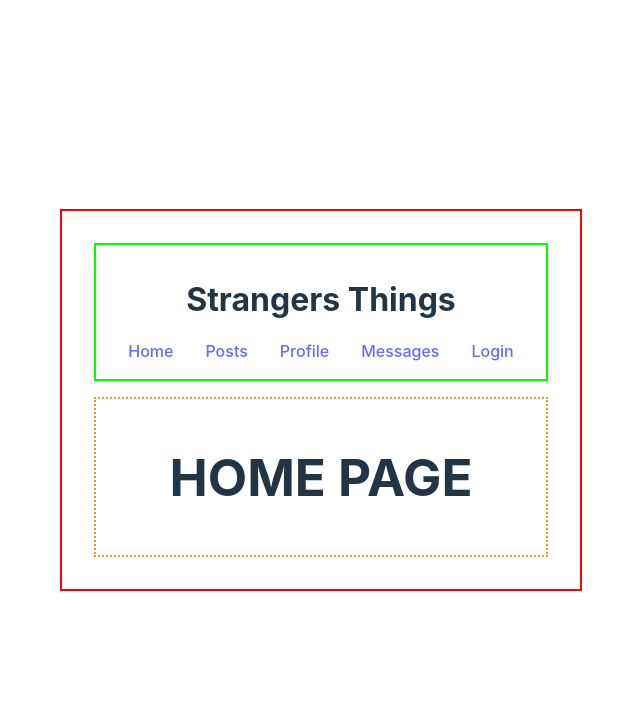
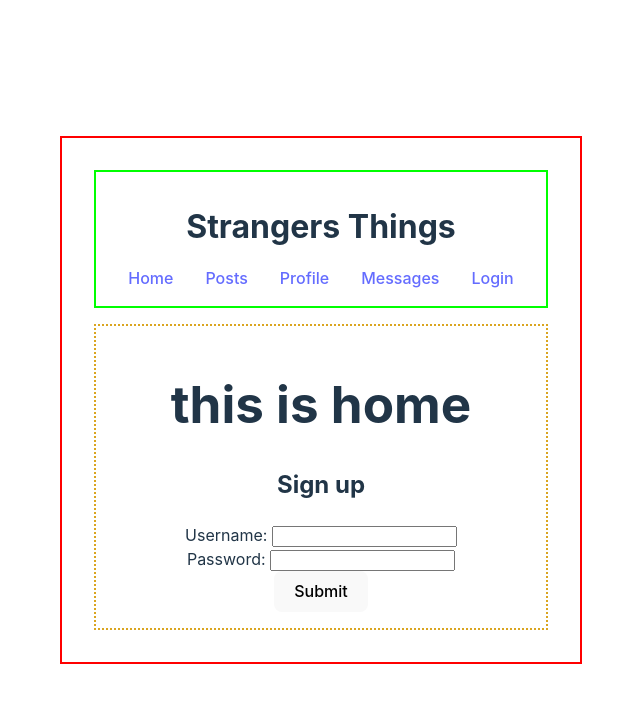
Before and after one commit to echeng0123/block30a-career-simulation-strangers-things, a React (Vite) app: page /home in a window 1280 px wide. Shown: the top 702 px of the page, without its empty margins (319-959 px from the left). Built offline with nearby package versions, Linux system fonts and the light colour scheme.

Commit message:
working create user form correctly outputting tokens

```diff
--- a/src/components/AllPosts.jsx
+++ b/src/components/AllPosts.jsx
@@ -32,8 +32,6 @@ export default function AllPosts() {
 		<div id="all-posts-container">
 			<div id="all-posts-header">
 				<h1>AVAILABLE LISTINGS</h1>
-			</div>
-			<div>
 				<label>
 					Search:{" "}
 					<input
--- a/src/components/Home.jsx
+++ b/src/components/Home.jsx
@@ -1,5 +1,14 @@
 // This component is the home page/landing page for the site. The landing for the page conditionally renders text depending on whether or not a user is logged in.
+import { useState } from "react";
+import SignUpForm from "./SignUpForm";
 
 export default function Home() {
-	return <h1>HOME PAGE</h1>;
+	const [token, setToken] = useState(null);
+
+	return (
+		<>
+			<h1>this is home</h1>
+			<SignUpForm token={token} setToken={setToken} />
+		</>
+	);
 }
--- /dev/null
+++ b/src/components/SignUpForm.jsx
@@ -0,0 +1,74 @@
+// This component handles the creation of a new user account
+
+const cohortName = "2306-GHP-ET-WEB-FT-SF";
+const API_URL = `https://strangers-things.herokuapp.com/api/${cohortName}`;
+import { useState } from "react";
+
+export default function SignUpForm({ token, setToken }) {
+	const [username, setUsername] = useState("");
+	const [password, setPassword] = useState("");
+	const [successMessage, setSuccessMessage] = useState(null);
+	const [error, setError] = useState(null);
+
+	const userObj = {
+		user: {
+			username: username,
+			password: password,
+		},
+	};
+
+	async function handleSubmit(event) {
+		event.preventDefault();
+		console.log("userObj is ", userObj);
+		try {
+			if ({ username }.username.length >= 3) {
+				const response = await fetch(`${API_URL}/users/register`, {
+					method: "POST",
+					body: JSON.stringify(userObj),
+					headers: { "content-type": "application/json" },
+				});
+				const result = await response.json();
+				setToken(result.token);
+				// console.log("result from signing up ", result);
+				// console.log("token is now: ", result.data.token);
+				result.success
+					? setSuccessMessage("Sign up successful")
+					: setSuccessMessage("Unable to sign up");
+			} else {
+				alert("Username too short. Please enter at least 3 characters.");
+				setUsername("");
+				setPassword("");
+				setToken("");
+			}
+		} catch (error) {
+			setError(error.message);
+		}
+	}
+
+	return (
+		<>
+			<h2>Sign up</h2>
+			{successMessage && <p>{successMessage}</p>}
+			{error && <p>{error}</p>}
+			<form onSubmit={handleSubmit}>
+				<label>
+					Username:{" "}
+					<input
+						value={username}
+						onChange={(e) => setUsername(e.target.value)}
+					/>
+				</label>
+				<br />
+				<label>
+					Password:{" "}
+					<input
+						value={password}
+						onChange={(e) => setPassword(e.target.value)}
+					/>
+				</label>
+				<br></br>
+				<button>Submit</button>
+			</form>
+		</>
+	);
+}
```
